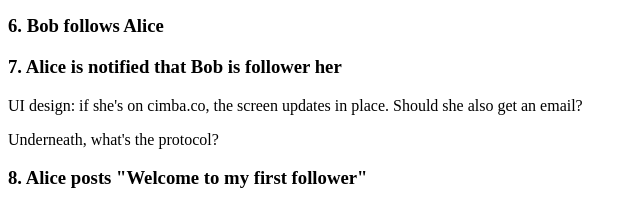
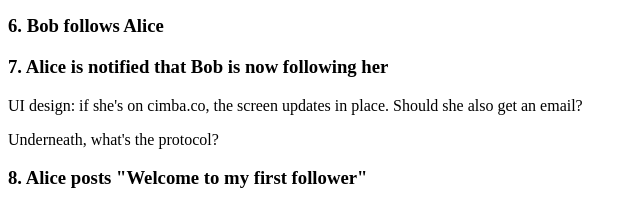
Before and after one commit to social-webarch/social-webarch.github.io, a plain HTML site: page demo-script.html in a window 1280 px wide. Shown: the part 402-607 px from the top of the page, 0-640 px from the left. Drawn offline with Linux system fonts and the light colour scheme.

Commit message:
*** empty log message ***

```diff
--- a/demo-script.html
+++ b/demo-script.html
@@ -27,7 +27,7 @@
 
 <h3>6. Bob follows Alice</h3>
 
-<h3>7. Alice is notified that Bob is follower her</h3>
+<h3>7. Alice is notified that Bob is now following her</h3>
 
 <p>UI design: if she's on cimba.co, the screen updates in place.    Should she also get an email?</p>
 
```
